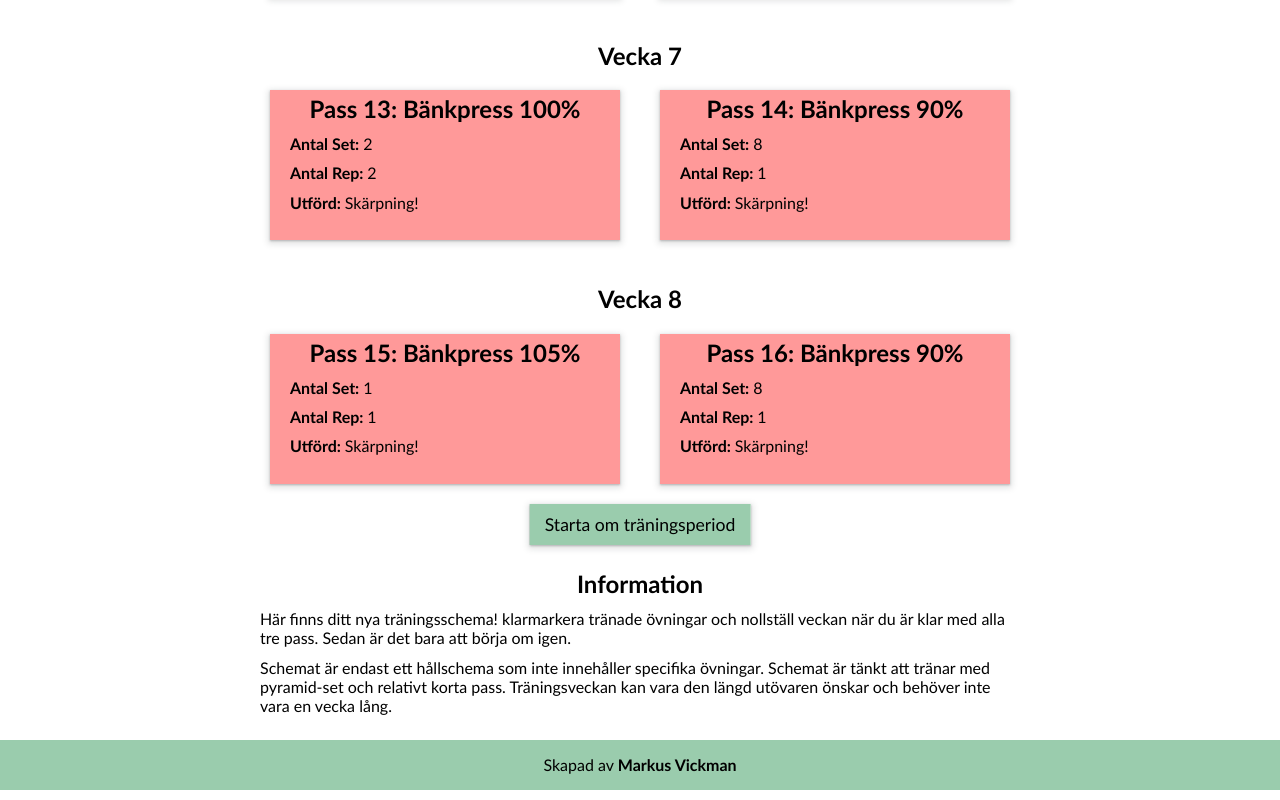
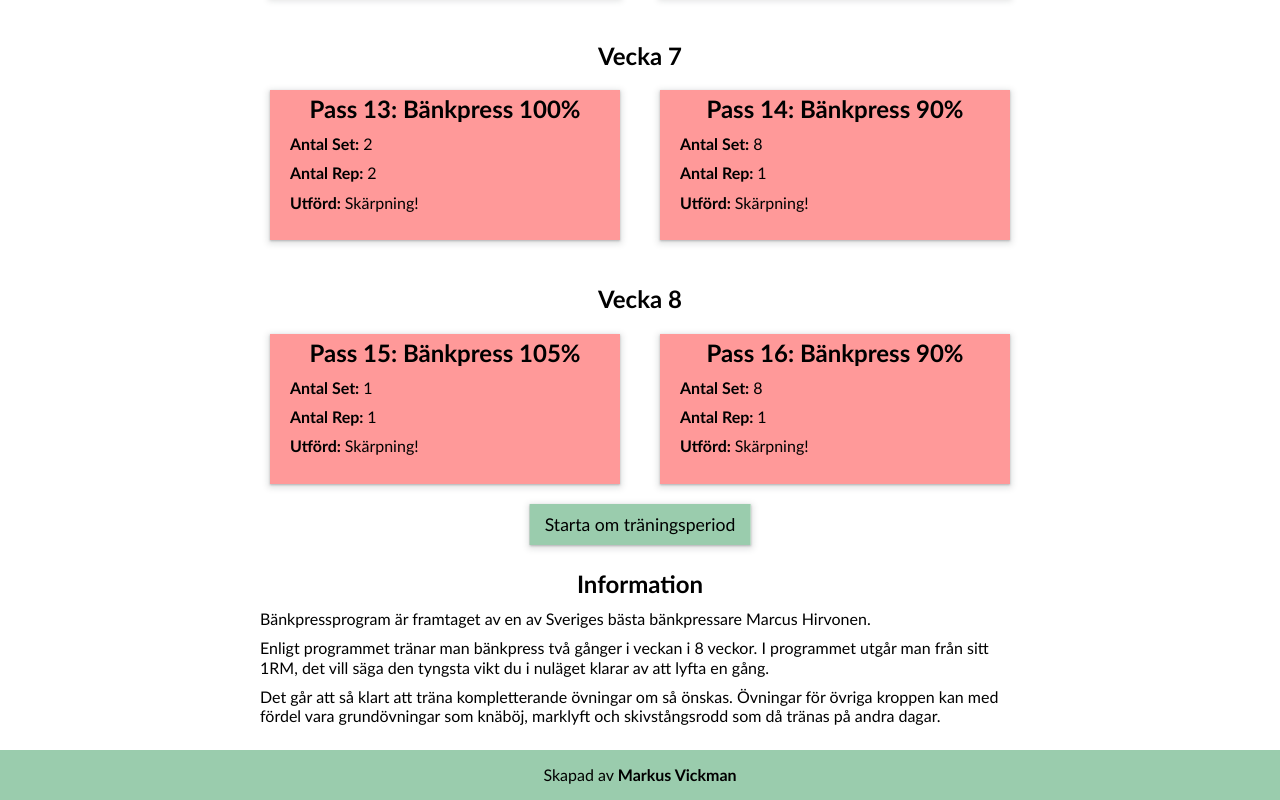
Before and after one commit to MarkusVickman/react-m1, a React (Vite) app: page / in a window 1280 px wide. Shown: the part 1739-2539 px from the top of the page. Built offline with nearby package versions, Linux system fonts and the light colour scheme.

Commit message:
Update WorkoutInfo.tsx
ny hirvis information

```diff
--- a/src/components/WorkoutInfo.tsx
+++ b/src/components/WorkoutInfo.tsx
@@ -7,8 +7,9 @@ function WorkoutInfo() {
 
         <div className="medium-container">
         <h2>Information</h2>
-        <p>Här finns ditt nya träningsschema! klarmarkera tränade övningar och nollställ veckan när du är klar med alla tre pass. Sedan är det bara att börja om igen.</p>
-        <p>Schemat är endast ett hållschema som inte innehåller specifika övningar. Schemat är tänkt att tränar med pyramid-set och relativt korta pass. Träningsveckan kan vara den längd utövaren önskar och behöver inte vara en vecka lång.</p>
+        <p>Bänkpressprogram är framtaget av en av Sveriges bästa bänkpressare Marcus Hirvonen.</p>
+        <p>Enligt programmet tränar man bänkpress två gånger i veckan i 8 veckor. I programmet utgår man från sitt 1RM, det vill säga den tyngsta vikt du i nuläget klarar av att lyfta en gång. </p>
+        <p>Det går att så klart att träna kompletterande övningar om så önskas. Övningar för övriga kroppen kan med fördel vara grundövningar som knäböj, marklyft och skivstångsrodd som då tränas på andra dagar.</p>
         </div>
   )
 }
```
